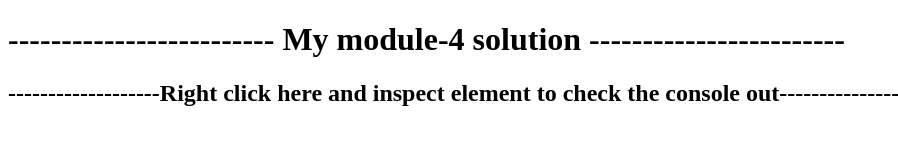
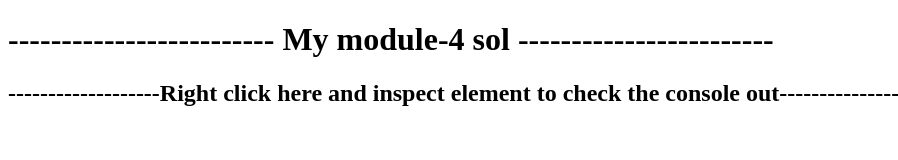
Before and after one commit to Raj-0510/Raj-05102.github.io, a plain HTML site: page assignment 4/index.html in a window 1280 px wide. Shown: the whole page, without its empty margins (0-898 px from the left). Drawn offline with Linux system fonts and the light colour scheme.

Commit message:
Update index.html

```diff
--- a/assignment 4/index.html
+++ b/assignment 4/index.html
@@ -4,7 +4,7 @@
 	<title></title>
 </head>
 <body>
-	<h1>------------------------- My module-4 solution ------------------------</h1>
+	<h1>------------------------- My module-4 sol ------------------------</h1>
   <h2>-------------------Right click here and inspect element to check the console out--------------------</h2>
 	<script src="script.js" ="text/javascript">
 
```
